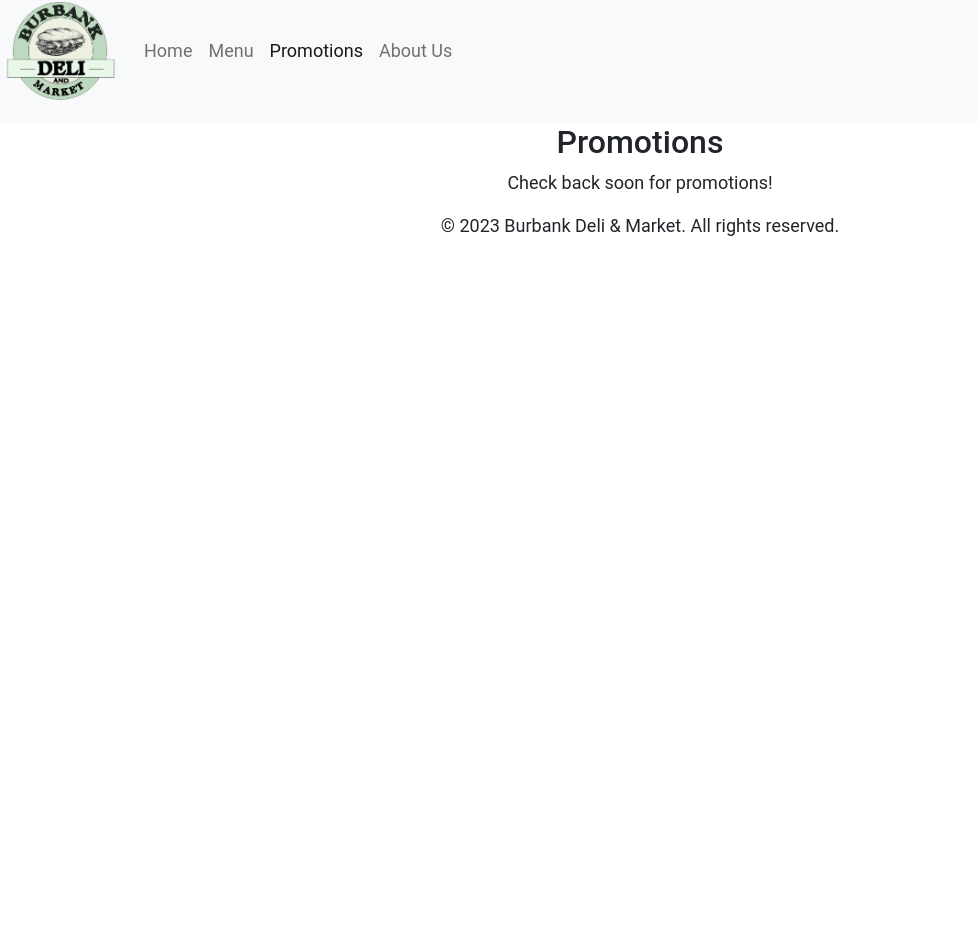
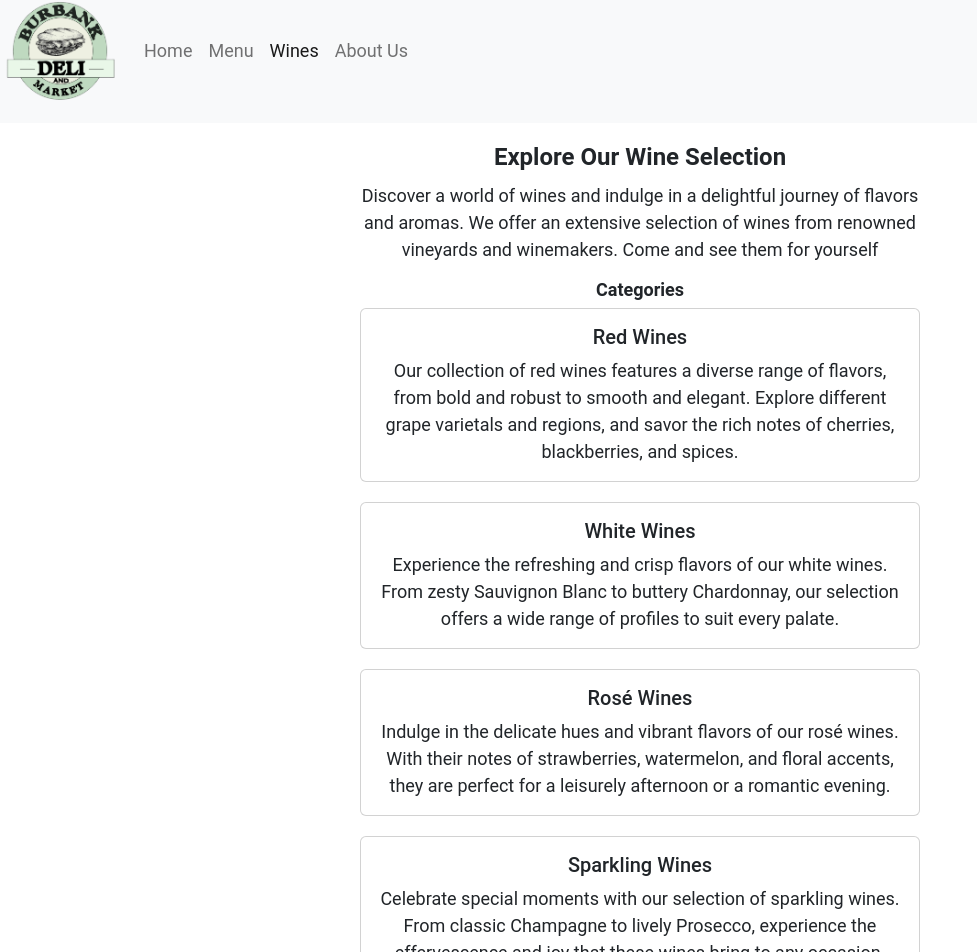
Before and after one commit to mynamebrogrammer/BurbankDeliMarket, a React (Create React App) app: page /promotions in a window 1280 px wide. Shown: the part 23-975 px from the top of the page, without its empty margins (0-977 px from the left). Before the commit the page ends 800 px from the top, so only its background shows below. Built offline with nearby package versions, Linux system fonts and the light colour scheme.

Commit message:
added the wines category instead of promotions

```diff
--- /dev/null
+++ b/src/Footer.css
@@ -0,0 +1,8 @@
+.footer {
+    color: rgba(0, 0, 0, 0.5); /* Faded text color */
+
+  }
+
+  .name {
+    font-size: 0.8rem; /* Adjust font size as desired */
+  }
--- /dev/null
+++ b/src/WineDiscoveryGuide.css
@@ -0,0 +1,31 @@
+.wine-discovery-guide {
+  max-width: 600px;
+  margin: 0 auto;
+  padding: 20px;
+}
+
+.wine-discovery-guide h3 {
+  font-size: 24px;
+  font-weight: bold;
+  margin-bottom: 10px;
+}
+
+.wine-discovery-guide h4 {
+  font-size: 18px;
+  font-weight: bold;
+  margin-bottom: 8px;
+}
+
+.wine-discovery-guide p {
+  margin-bottom: 16px;
+}
+
+.wine-cards {
+  display: grid;
+  grid-template-columns: repeat(auto-fit, minmax(18rem, 1fr));
+  gap: 20px;
+}
+
+.wine-cards{
+  width: 100%;
+}
--- a/src/components/common/Footer.js
+++ b/src/components/common/Footer.js
@@ -1,9 +1,11 @@
 import React from 'react';
+import '../../Footer.css';
 
 function Footer() {
   return (
-    <footer>
-      <p>&copy; {new Date().getFullYear()} Burbank Deli & Market. All rights reserved.</p>
+    <footer className="footer">
+      <p>&copy; {new Date().getFullYear()} Burbank Deli & Market.</p>
+      <p className="name">Maksoud Productions. All rights reserved.</p>
     </footer>
   );
 }
--- a/src/components/common/Header.js
+++ b/src/components/common/Header.js
@@ -24,7 +24,7 @@
               <Nav.Link>Menu</Nav.Link>
             </LinkContainer>
             <LinkContainer to="/promotions">
-              <Nav.Link>Promotions</Nav.Link>
+              <Nav.Link>Wines</Nav.Link>
             </LinkContainer>
             <LinkContainer to="/contact">
               <Nav.Link>About Us</Nav.Link>
--- a/src/components/promotions/Promotions.js
+++ b/src/components/promotions/Promotions.js
@@ -1,11 +1,63 @@
 import React from 'react';
+import Card from 'react-bootstrap/Card';
+import '../../WineDiscoveryGuide.css';
 
-function Promotions() {
+function WineDiscoveryGuide() {
   return (
-    <div>
-        <p>Check back soon for promotions!</p>
+    <div className="wine-discovery-guide">
+      <h3>Explore Our Wine Selection</h3>
+      <p>Discover a world of wines and indulge in a delightful journey of flavors and aromas. We offer an extensive selection of wines from renowned vineyards and winemakers. Come and see them for yourself </p>
+
+      <h4>Categories</h4>
+
+      <div className="wine-cards">
+        <Card className="wine-card">
+          <Card.Body>
+            <Card.Title>Red Wines</Card.Title>
+            <Card.Text>
+              Our collection of red wines features a diverse range of flavors, from bold and robust to smooth and elegant. Explore different grape varietals and regions, and savor the rich notes of cherries, blackberries, and spices.
+            </Card.Text>
+          </Card.Body>
+        </Card>
+
+        <Card className="wine-card">
+          <Card.Body>
+            <Card.Title>White Wines</Card.Title>
+            <Card.Text>
+              Experience the refreshing and crisp flavors of our white wines. From zesty Sauvignon Blanc to buttery Chardonnay, our selection offers a wide range of profiles to suit every palate.
+            </Card.Text>
+          </Card.Body>
+        </Card>
+
+        <Card className="wine-card">
+          <Card.Body>
+            <Card.Title>Rosé Wines</Card.Title>
+            <Card.Text>
+              Indulge in the delicate hues and vibrant flavors of our rosé wines. With their notes of strawberries, watermelon, and floral accents, they are perfect for a leisurely afternoon or a romantic evening.
+            </Card.Text>
+          </Card.Body>
+        </Card>
+
+        <Card className="wine-card">
+          <Card.Body>
+            <Card.Title>Sparkling Wines</Card.Title>
+            <Card.Text>
+              Celebrate special moments with our selection of sparkling wines. From classic Champagne to lively Prosecco, experience the effervescence and joy that these wines bring to any occasion.
+            </Card.Text>
+          </Card.Body>
+        </Card>
+
+        <Card className="wine-card">
+          <Card.Body>
+            <Card.Title>Dessert Wines</Card.Title>
+            <Card.Text>
+              End your meal on a sweet note with our luscious dessert wines. With their rich and indulgent flavors of honey, caramel, and dried fruits, they are the perfect complement to your favorite desserts.
+            </Card.Text>
+          </Card.Body>
+        </Card>
+      </div>
     </div>
   );
 }
 
-export default Promotions;
+export default WineDiscoveryGuide;
--- a/src/pages/PromotionsPage.js
+++ b/src/pages/PromotionsPage.js
@@ -1,12 +1,10 @@
 import React from 'react';
-import Promotions from '../components/promotions/Promotions';
+import WineDiscoveryGuide from '../components/promotions/Promotions';
 
 function PromotionsPage() {
   return (
     <div>
-      <h2>Promotions</h2>
-        <Promotions />
-
+      <WineDiscoveryGuide />
     </div>
   );
 }
```
